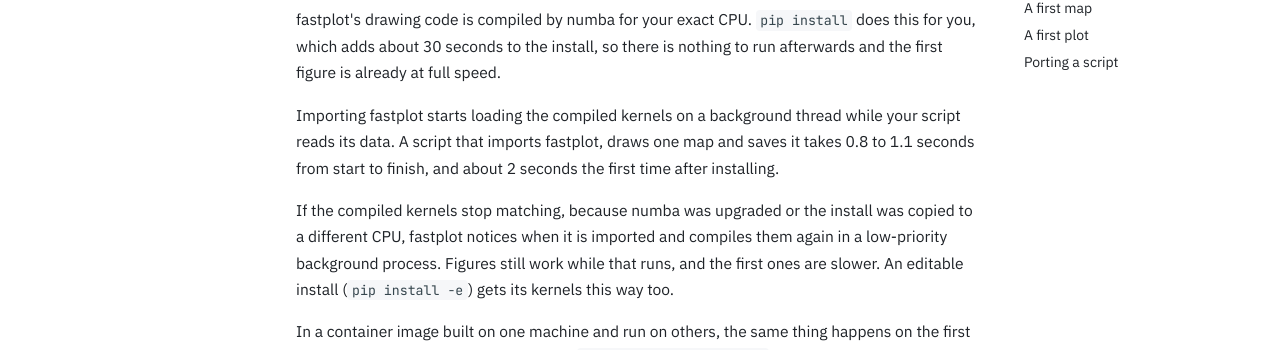
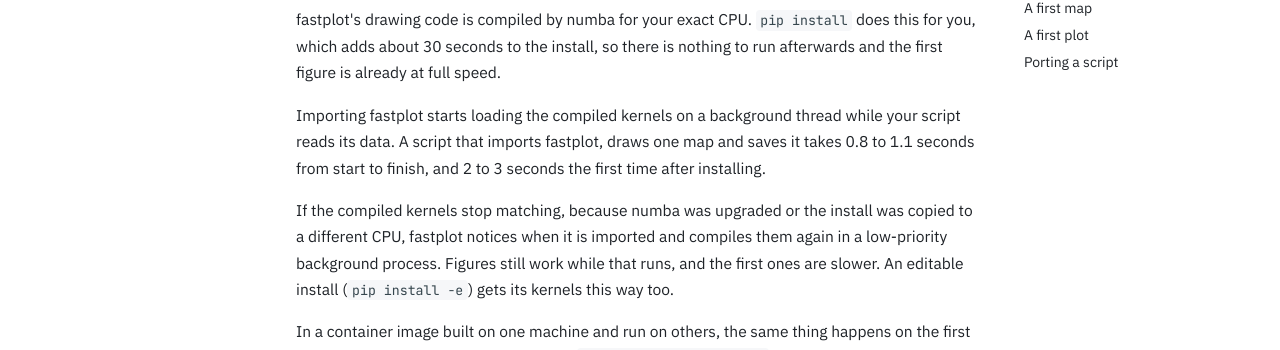
Before and after one commit to Rochy111/fastplot, an MkDocs documentation site: the page built from docs/getting-started.md, in a window 1280 px wide and 900 px high, scrolled down 636 px. Shown: the part 155-505 px from the top of the window. Built offline with MkDocs 1.6.1 and Material for MkDocs 9.7.7, drawn with Linux system fonts in a browser that asks for light colours; comment, search, counter and statistics services are not loaded.

Commit message:
Docs: a new install's first map is 2 to 3 seconds [skip ci]
Measured on real installs from GitHub rather than a local one.

Co-Authored-By: Claude Opus 5.5 <noreply@anthropic.com>

```diff
--- a/docs/getting-started.md
+++ b/docs/getting-started.md
@@ -33,7 +33,7 @@ speed.
 Importing fastplot starts loading the compiled kernels on a background
 thread while your script reads its data. A script that imports fastplot,
 draws one map and saves it takes 0.8 to 1.1 seconds from start to finish,
-and about 2 seconds the first time after installing.
+and 2 to 3 seconds the first time after installing.
 
 If the compiled kernels stop matching, because numba was upgraded or the
 install was copied to a different CPU, fastplot notices when it is imported
```
Also changed, not shown: CHANGELOG.md (+1 -1 lines).
